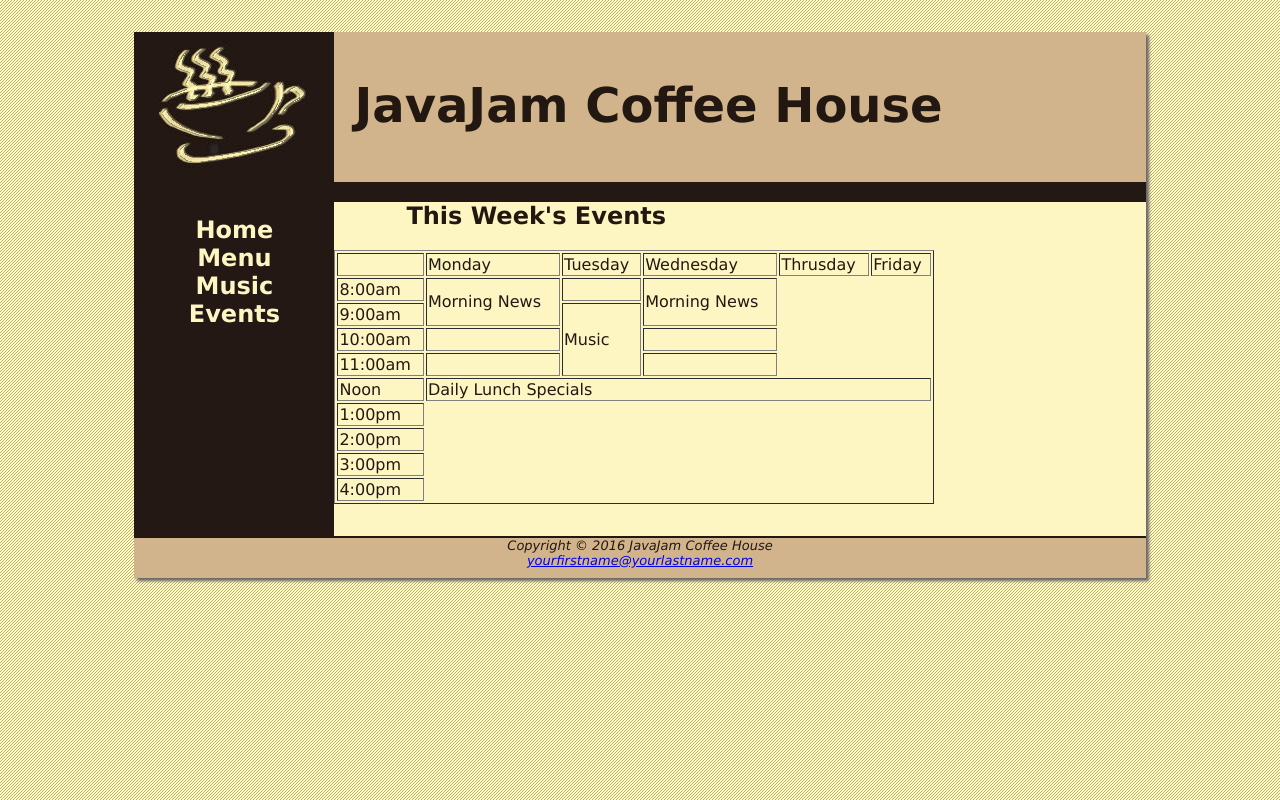
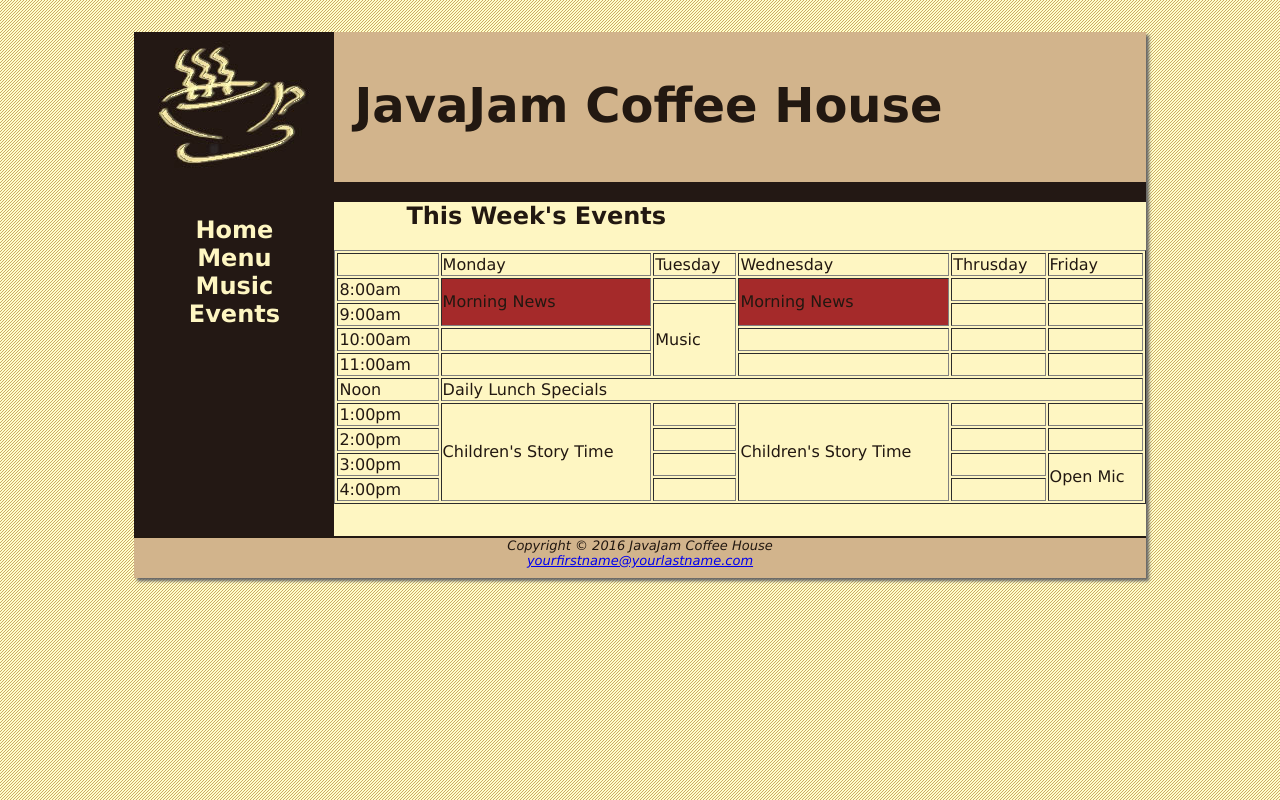
Before and after one commit to toastyhatesthsea/JavaJam, a plain HTML site: page events.html in a window 1280 px wide. Drawn offline with Linux system fonts and the light colour scheme.

Commit message:
Basic Template

```diff
--- a/events.html
+++ b/events.html
@@ -5,6 +5,7 @@
 <meta charset="utf-8">
 <meta name="Marilee Zafaripour">
 <link rel="stylesheet" href="javajam.css">
+<link rel="stylesheet" type="text/css" href="tables.css">
 <!--[if lt IE 9]>
 <script src="http://html5shim.googlecode.com/svn/trunk/html5.js">
 </script>
@@ -29,13 +30,13 @@
 	<table width="600" border="1">
 
 		<th>
-
+			<div id="header">
 			<td>Monday</td>
 			<td>Tuesday</td>
 			<td>Wednesday</td>
 			<td>Thrusday</td>
 			<td>Friday</td>
-
+			</div>
 
 		</th>
 		<tr>
@@ -43,20 +44,28 @@
 			<td rowspan="2" id="morning" >Morning News</td>
 			<td></td>
 			<td rowspan="2" id="morning">Morning News</td>
+			<td></td>
+			<td></td>
 
 		</tr>
 		<tr>
 			<td>9:00am</td>
 			<td rowspan="3" id="music" >Music</td>
+			<td></td>
+			<td></td>
 
 		</tr>
 		<tr>
 			<td>10:00am</td>
 			<td></td>
 			<td></td>
+			<td></td>
+			<td></td>
 		</tr>
 		<tr>
 			<td>11:00am</td>
+			<td></td>
+			<td></td>
 			<td></td>
 			<td></td>
 		</tr>
@@ -66,15 +75,28 @@
 		</tr>
 		<tr>
 			<td>1:00pm</td>
+			<td id="story" rowspan="4">Children's Story Time</td>
+			<td></td>
+			<td id="story" rowspan="4">Children's Story Time</td>
+			<td></td>
+			<td></td>
 		</tr>
 		<tr>
 			<td>2:00pm</td>
+			<td></td>
+			<td></td>
+			<td></td>
 		</tr>
 		<tr>
 			<td>3:00pm</td>
+			<td></td>
+			<td></td>
+			<td id="mic" rowspan="2">Open Mic</td>
 		</tr>
 		<tr>
 			<td>4:00pm</td>
+			<td></td>
+			<td></td>
 		</tr>
 
 
--- /dev/null
+++ b/tables.css
@@ -0,0 +1,20 @@
+/*
+	Author: Marilee Zafaripour
+	File: tables.css
+
+*/
+
+table
+{
+	width: 100%;
+}
+
+#header
+{
+	color: blue;
+}
+
+#morning
+{
+	background-color: brown;
+}
```
